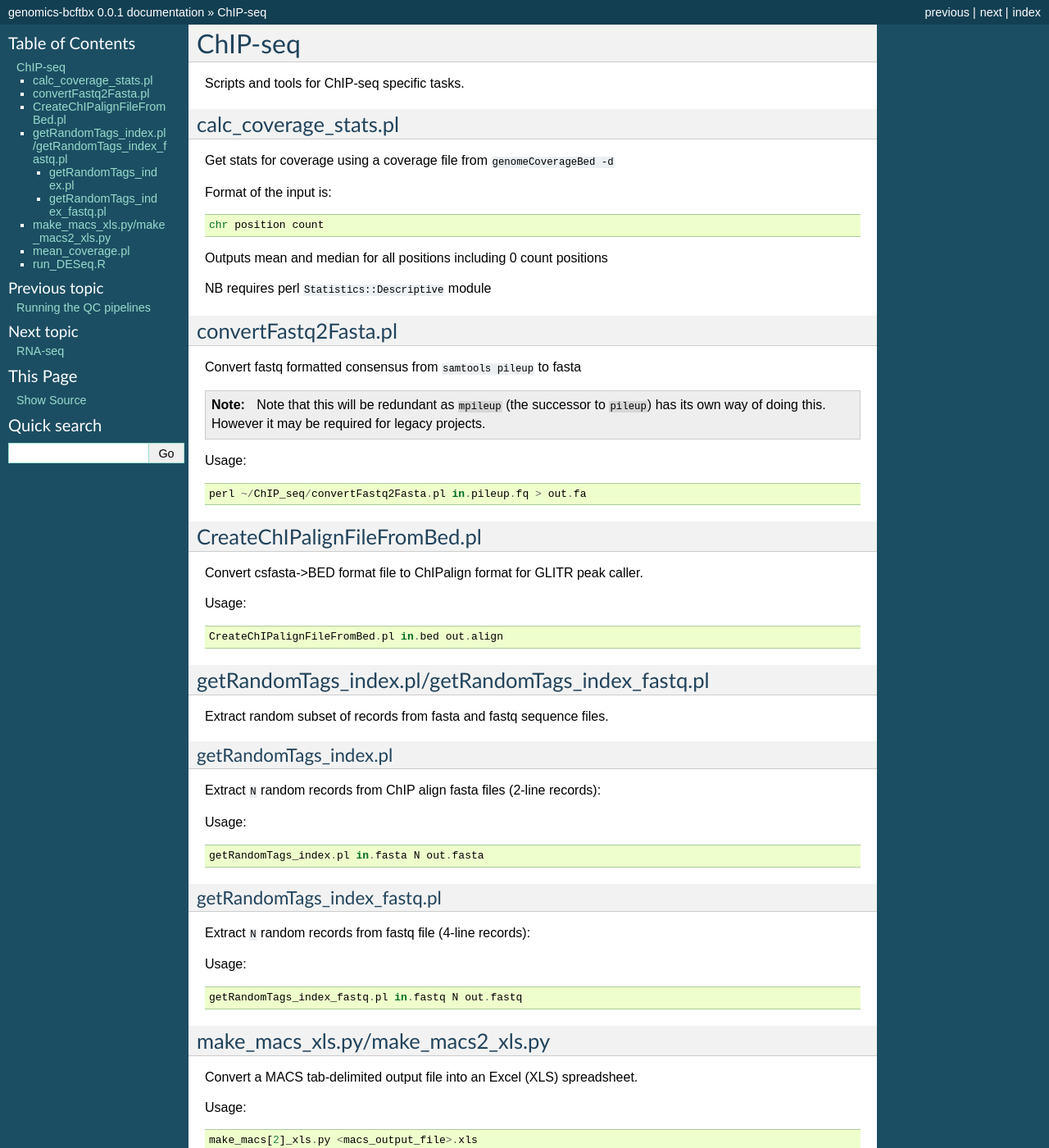
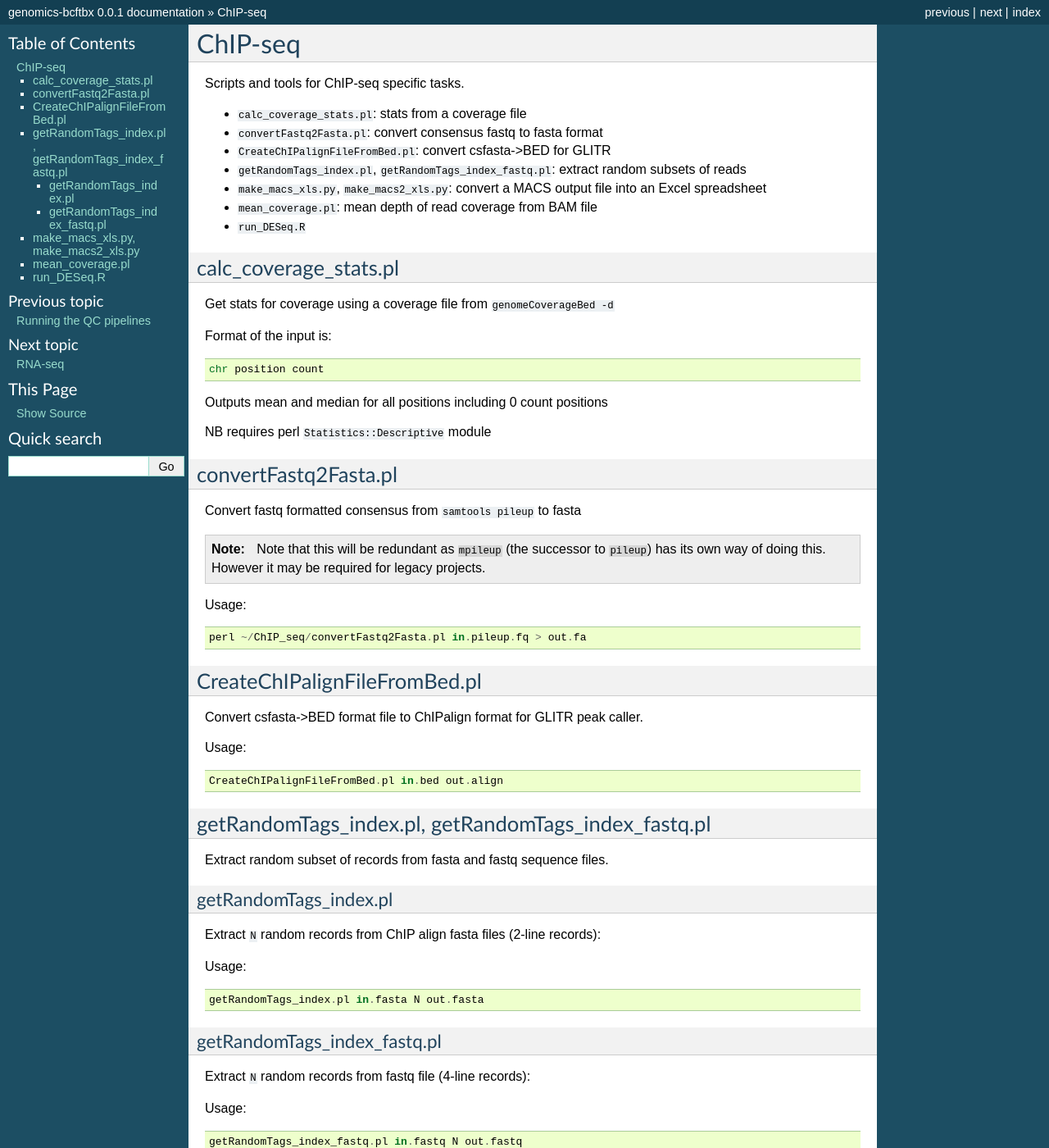
Before and after one commit to fls-bioinformatics-core/genomics, a Sphinx documentation site: the page built from docs/source/reference/chip_seq.rst, in a window 1280 px wide and 1400 px high. Shown: the whole window at 82% size. Built offline with Sphinx 7.4.7, drawn with Linux system fonts in a browser that asks for light colours; some of the changed text lies outside the part shown.

Commit message:
docs: updates to the ChIP-seq and RNA-seq command reference documentation.

```diff
--- a/docs/source/reference/chip_seq.rst
+++ b/docs/source/reference/chip_seq.rst
@@ -2,6 +2,16 @@ ChIP-seq
 ========
 
 Scripts and tools for ChIP-seq specific tasks.
+
+* ``calc_coverage_stats.pl``: stats from a coverage file
+* ``convertFastq2Fasta.pl``: convert consensus fastq to fasta format
+* ``CreateChIPalignFileFromBed.pl``: convert csfasta->BED for GLITR
+* ``getRandomTags_index.pl``, ``getRandomTags_index_fastq.pl``: extract
+  random subsets of reads
+* ``make_macs_xls.py``, ``make_macs2_xls.py``: convert a MACS output file
+  into an Excel spreadsheet
+* ``mean_coverage.pl``: mean depth of read coverage from BAM file
+* ``run_DESeq.R``
 
 calc_coverage_stats.pl
 **********************
@@ -38,8 +48,8 @@ Usage::
 
     CreateChIPalignFileFromBed.pl in.bed out.align
 
-getRandomTags_index.pl/getRandomTags_index_fastq.pl
-***************************************************
+getRandomTags_index.pl, getRandomTags_index_fastq.pl
+****************************************************
 
 Extract random subset of records from fasta and fastq sequence files.
 
@@ -61,8 +71,8 @@ Usage::
 
     getRandomTags_index_fastq.pl in.fastq N out.fastq
 
-make_macs_xls.py/make_macs2_xls.py
-**********************************
+make_macs_xls.py, make_macs2_xls.py
+***********************************
 
 Convert a MACS tab-delimited output file into an Excel (XLS) spreadsheet.
 
@@ -104,7 +114,7 @@ Usage::
     runDESeq.R [input file] [generic figure label] [output file]
 
 Run DESeq in R using a tab delimited file [input file] that has a column of
-chr_start_end called 'regions' and four columns of read counts for:
+``chr_start_end`` called 'regions', and four columns of read counts for:
 
 ::
 
```
Also changed, not shown: docs/source/reference/rna_seq.rst (+4 -4 lines).
